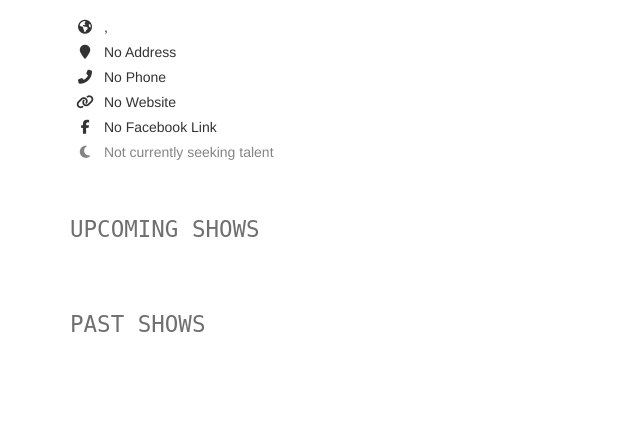
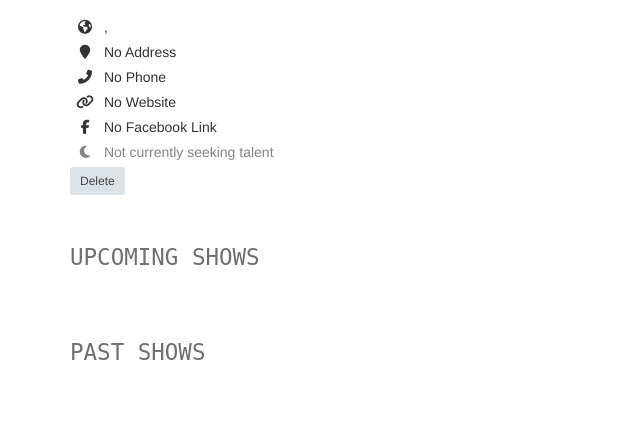
Before and after one commit to saelsa/fyyur, a Flask app: template templates/pages/show_venue.html in a window 1280 px wide. Shown: the part 118-553 px from the top of the page, without its empty margins (0-640 px from the left). Run offline with Flask 2, Linux system fonts and the light colour scheme; the template is opened without the code that fills it, so the values that code supplies are empty; parts of the project's set-up code (start-up, migrations or seed data) failed here and were passed over; some libraries are stand-ins or nearby versions.

Commit message:
feat: Delete a venue

```diff
--- a/app.py
+++ b/app.py
@@ -192,12 +192,22 @@ def create_venue_submission():
 
 @app.route('/venues/<venue_id>', methods=['DELETE'])
 def delete_venue(venue_id):
-  # TODO: Complete this endpoint for taking a venue_id, and using
-  # SQLAlchemy ORM to delete a record. Handle cases where the session commit could fail.
-
-  # BONUS CHALLENGE: Implement a button to delete a Venue on a Venue Page, have it so that
-  # clicking that button delete it from the db then redirect the user to the homepage
-  return None
+  error = False
+  try:
+    venue = Venue.query.get(venue_id)
+    db.session.delete(venue)
+    db.session.commit()
+  except:
+    error = True
+    db.session.rollback()
+    print(sys.exc_info())
+  finally:
+    db.session.close()
+  if error:
+    flash(f'An error occurred. Venue {venue_id} could not be deleted.')
+  if not error:
+    flash(f'Venue {venue_id} was successfully deleted.')
+  return render_template('pages/home.html')
 
 #  Artists
 #  ----------------------------------------------------------------
--- a/templates/pages/show_venue.html
+++ b/templates/pages/show_venue.html
@@ -1,14 +1,11 @@
-{% extends 'layouts/main.html' %}
-{% block title %}Venue Search{% endblock %}
-{% block content %}
+{% extends 'layouts/main.html' %} {% block title %}Venue Search{% endblock %} {%
+block content %}
 <div class="row">
   <div class="col-sm-6">
     <h1 class="monospace">
       {{ venue.name }}
     </h1>
-		<p class="subtitle">
-			ID: {{ venue.id }}
-		</p>
+    <p class="subtitle">ID: {{ venue.id }}</p>
     <div class="genres">
       {% for genre in venue.genres %}
       <span class="genre">{{ genre }}</span>
@@ -18,22 +15,34 @@
       <i class="fas fa-globe-americas"></i> {{ venue.city }}, {{ venue.state }}
     </p>
     <p>
-			<i class="fas fa-map-marker"></i> {% if venue.address %}{{ venue.address }}{% else %}No Address{% endif %}
+      <i class="fas fa-map-marker"></i> {% if venue.address %}{{
+        venue.address
+      }}{% else %}No Address{% endif %}
     </p>
     <p>
-			<i class="fas fa-phone-alt"></i> {% if venue.phone %}{{ venue.phone }}{% else %}No Phone{% endif %}
+      <i class="fas fa-phone-alt"></i> {% if venue.phone %}{{ venue.phone }}{%
+      else %}No Phone{% endif %}
     </p>
     <p>
-			<i class="fas fa-link"></i> {% if venue.website %}<a href="{{ venue.website }}" target="_blank">{{ venue.website }}</a>{% else %}No Website{% endif %}
+      <i class="fas fa-link"></i> {% if venue.website %}<a
+        href="{{ venue.website }}"
+        target="_blank"
+        >{{ venue.website }}</a
+      >{% else %}No Website{% endif %}
     </p>
     <p>
-			<i class="fab fa-facebook-f"></i> {% if venue.facebook_link %}<a href="{{ venue.facebook_link }}" target="_blank">{{ venue.facebook_link }}</a>{% else %}No Facebook Link{% endif %}
+      <i class="fab fa-facebook-f"></i> {% if venue.facebook_link %}<a
+        href="{{ venue.facebook_link }}"
+        target="_blank"
+        >{{ venue.facebook_link }}</a
+      >{% else %}No Facebook Link{% endif %}
     </p>
     {% if venue.seeking_talent %}
     <div class="seeking">
       <p class="lead">Currently seeking talent</p>
       <div class="description">
-				<i class="fas fa-quote-left"></i> {{ venue.seeking_description }} <i class="fas fa-quote-right"></i>
+        <i class="fas fa-quote-left"></i> {{ venue.seeking_description }}
+        <i class="fas fa-quote-right"></i>
       </div>
     </div>
     {% else %}
@@ -41,19 +50,33 @@
       <i class="fas fa-moon"></i> Not currently seeking talent
     </p>
     {% endif %}
+    <div>
+      <button
+        id="delete-venue"
+        data-id="{{ venue.id }}"
+        class="btn btn-default btn-sm"
+      >
+        Delete
+      </button>
+    </div>
   </div>
   <div class="col-sm-6">
     <img src="{{ venue.image_link }}" alt="Venue Image" />
   </div>
 </div>
 <section>
-	<h2 class="monospace">{{ venue.upcoming_shows_count }} Upcoming {% if venue.upcoming_shows_count == 1 %}Show{% else %}Shows{% endif %}</h2>
+  <h2 class="monospace">
+    {{ venue.upcoming_shows_count }} Upcoming {% if venue.upcoming_shows_count
+    == 1 %}Show{% else %}Shows{% endif %}
+  </h2>
   <div class="row">
     {%for show in venue.upcoming_shows %}
     <div class="col-sm-4">
       <div class="tile tile-show">
         <img src="{{ show.artist_image_link }}" alt="Show Artist Image" />
-				<h5><a href="/artists/{{ show.artist_id }}">{{ show.artist_name }}</a></h5>
+        <h5>
+          <a href="/artists/{{ show.artist_id }}">{{ show.artist_name }}</a>
+        </h5>
         <h6>{{ show.start_time|datetime('full') }}</h6>
       </div>
     </div>
@@ -61,13 +84,18 @@
   </div>
 </section>
 <section>
-	<h2 class="monospace">{{ venue.past_shows_count }} Past {% if venue.past_shows_count == 1 %}Show{% else %}Shows{% endif %}</h2>
+  <h2 class="monospace">
+    {{ venue.past_shows_count }} Past {% if venue.past_shows_count == 1 %}Show{%
+    else %}Shows{% endif %}
+  </h2>
   <div class="row">
     {%for show in venue.past_shows %}
     <div class="col-sm-4">
       <div class="tile tile-show">
         <img src="{{ show.artist_image_link }}" alt="Show Artist Image" />
-				<h5><a href="/artists/{{ show.artist_id }}">{{ show.artist_name }}</a></h5>
+        <h5>
+          <a href="/artists/{{ show.artist_id }}">{{ show.artist_name }}</a>
+        </h5>
         <h6>{{ show.start_time|datetime('full') }}</h6>
       </div>
     </div>
@@ -75,4 +103,14 @@
   </div>
 </section>
 
+<script>
+  const deleteBtn = document.getElementById('delete-venue')
+  deleteBtn.onclick = function(e) {
+    const venueId = e.target.dataset['id']
+    fetch('/venues/' + venueId, {
+      method: 'DELETE'
+    })
+  }
+</script>
+
 {% endblock %}
```
Lines whose indentation alone changed are shown as unchanged.
